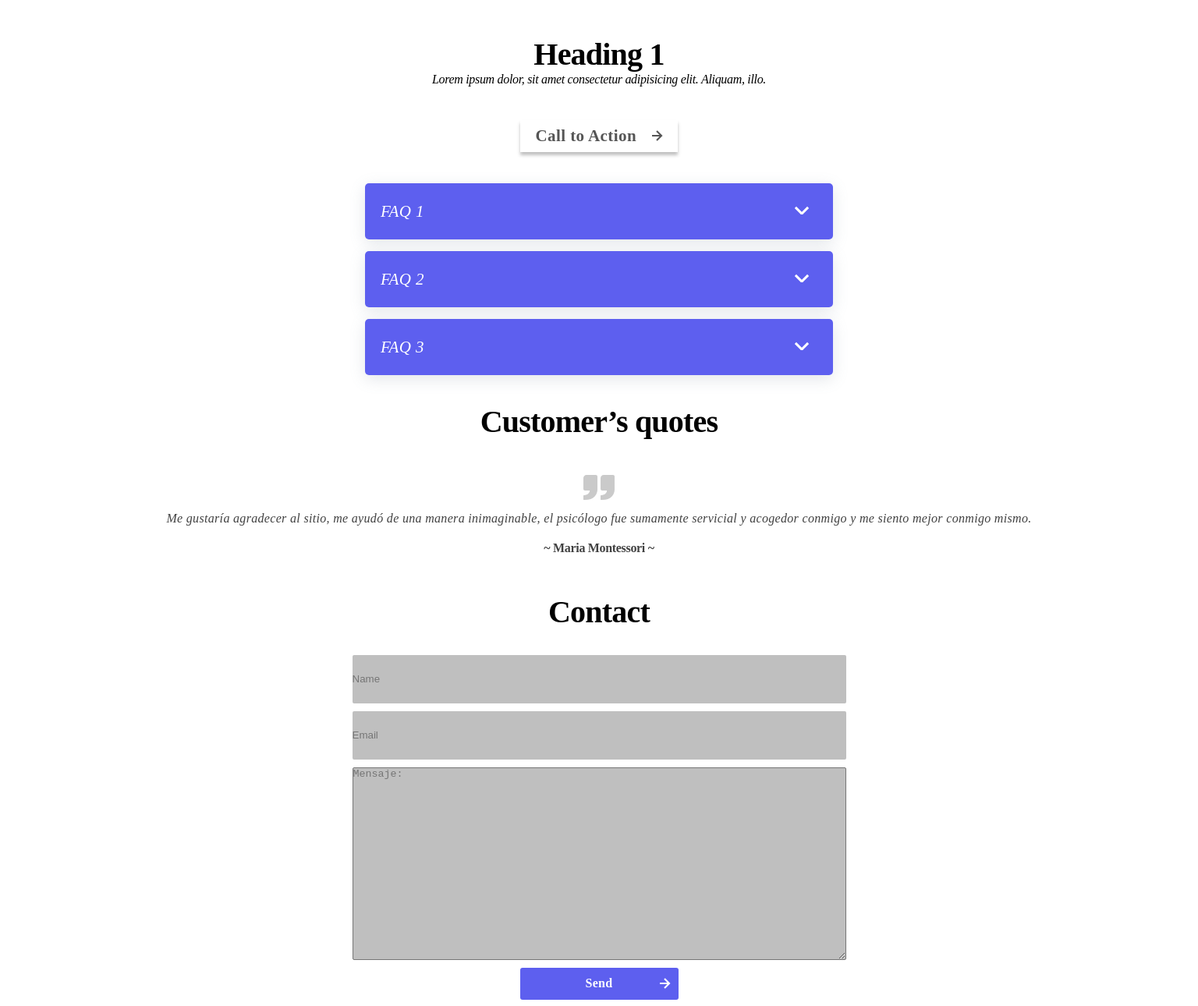
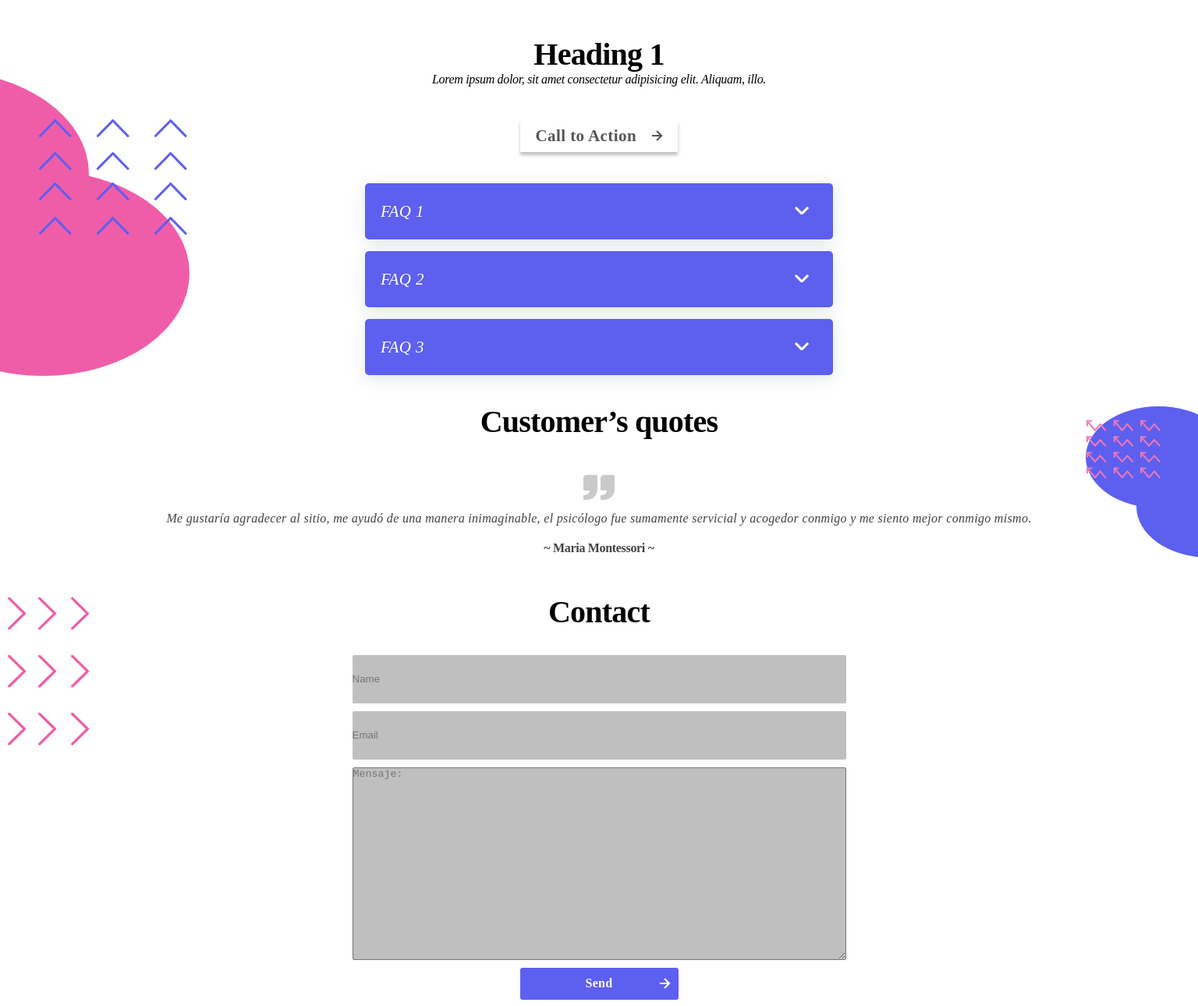
Before and after one commit to Riveros-Rodrigo/WeRemote, a website: page index.html in a window 1536 px wide. Shown: the part 892-2182 px from the top of the page at 78% size. Drawn offline with Linux system fonts and the light colour scheme.

Commit message:
agrego fondo al desktop

```diff
--- a/css/estilos.css
+++ b/css/estilos.css
@@ -18,7 +18,6 @@ header .logo{
 }
 
 main{
-  width: 90%;
   margin: auto;
 }
 
@@ -372,6 +371,22 @@ footer .politicas a{
 }
 
 @media screen and (min-width:1300px){
+  body section{
+    background-image: url(../imagenes/webFondo/component1.svg);
+    background-repeat: no-repeat;
+    background-position: -1% -2%;
+  }
+  body main{
+    background-image: url(../imagenes/webFondo/component2.svg);
+    background-repeat: no-repeat;
+    background-position-y: 15%;
+  }
+  body .customer{
+    background-image: url(../imagenes/webFondo/component3.svg);
+    background-repeat: no-repeat;
+    background-position-x: 100%;
+    background-size: contain;
+  }
   header .logo{
     margin: 0% 20% 0% 0%;
   }
```
Also changed, not shown: imagenes/webFondo/component1.svg (added), imagenes/webFondo/component2.svg (added), imagenes/webFondo/component3.svg (added).
